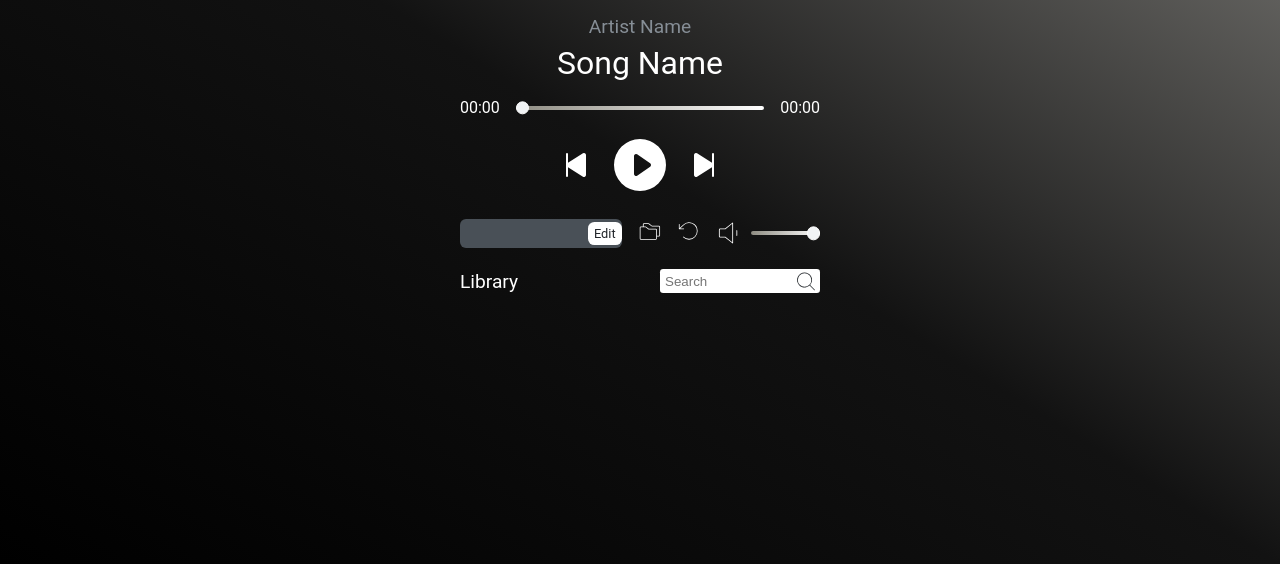
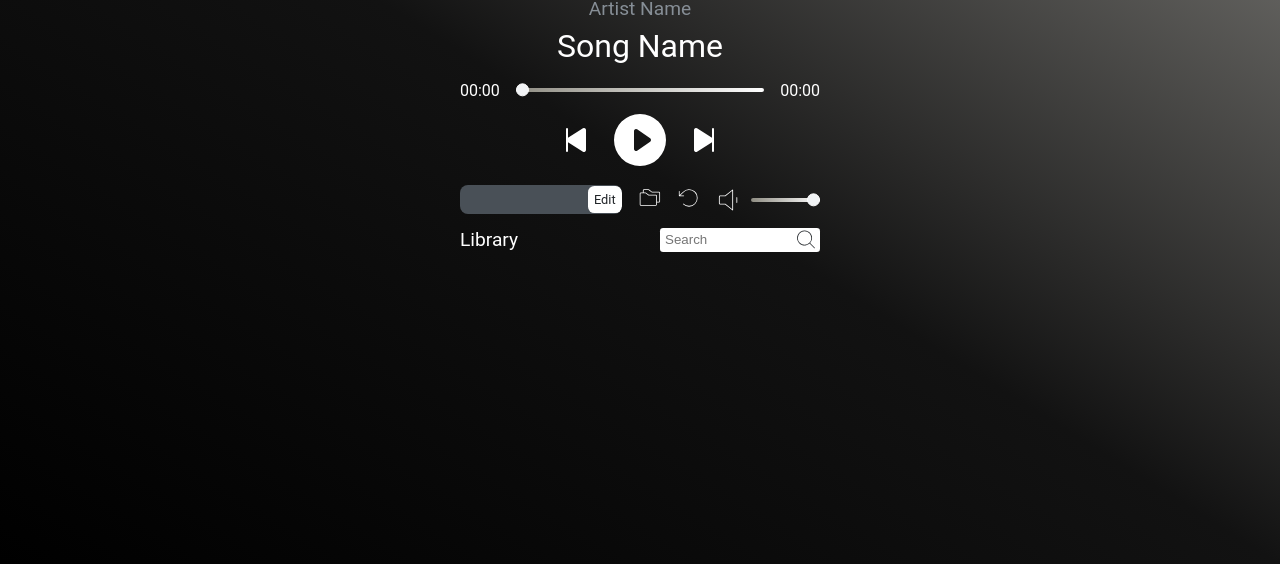
Before and after one commit to AnirbanRahi/mini-music-player-overlay, an Electron app: page index.html in a window 1280 px wide. Shown: the part 236-800 px from the top of the page. Drawn offline with Linux system fonts and the light colour scheme; no server answers; files whose address does not match are found by name.

Commit message:
fix edit button and other small problems

```diff
--- a/style.css
+++ b/style.css
@@ -289,11 +289,11 @@ svg:hover path {
 }
 
 .container {
-    padding-top: 1em;
+    padding-top: .5em;
 }
 
 .artist-name {
-    margin-top: 1.5em;
+    margin-top: 1em;
 }
 
 .song-name {
@@ -305,19 +305,19 @@ svg:hover path {
 }
 
 .controls {
-    margin-top: 1em;
+    margin-top: .5em;
 }
 
 .settings {
-    margin-top: 1em;
+    margin-top: .5em;
 }
 
 .search {
-    margin-top: 1em;
+    margin-top: .5em;
 }
 
 .library {
-    margin-top: .6em;
+    margin-top: .5em;
 }
 
 *::-webkit-scrollbar {
@@ -353,9 +353,10 @@ html {
     height: var(--size-5);
     width: 45%;
     justify-content: space-between;
-    border-radius: 6px;
+    border-radius: .5em;
     overflow: hidden;
-    background:#495057;
+    background: #495057;
+    border: none;
 }
 
 
@@ -372,16 +373,15 @@ html {
 }
 
 #hotkey-button {
-    height: var(--size-5);
+    height: 27px;
     font-size: var(--size-1);
     font-family: var(--font);
     border: none;
     background: var(--color-4);
     color: var(--color-1);
     cursor: pointer;
-    padding-right: 0.5em;
-    padding-left: 0.5em;
     border-radius: .5em;
+    padding: 0 0.5em;
 }
 
 #hotkey-button:hover {
```
Also changed, not shown: assets/icon.ico (added), assets/music-logo.png (added), main.js (line endings or trailing spaces).
